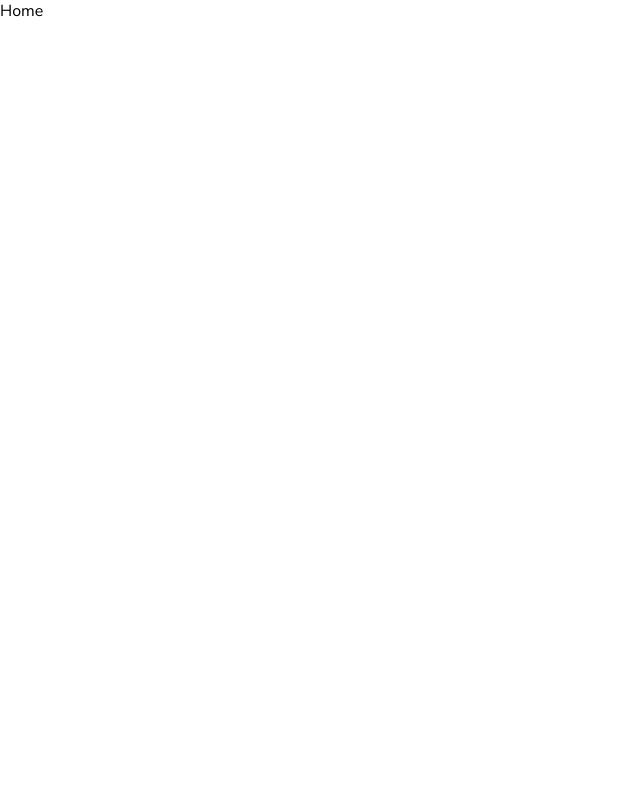
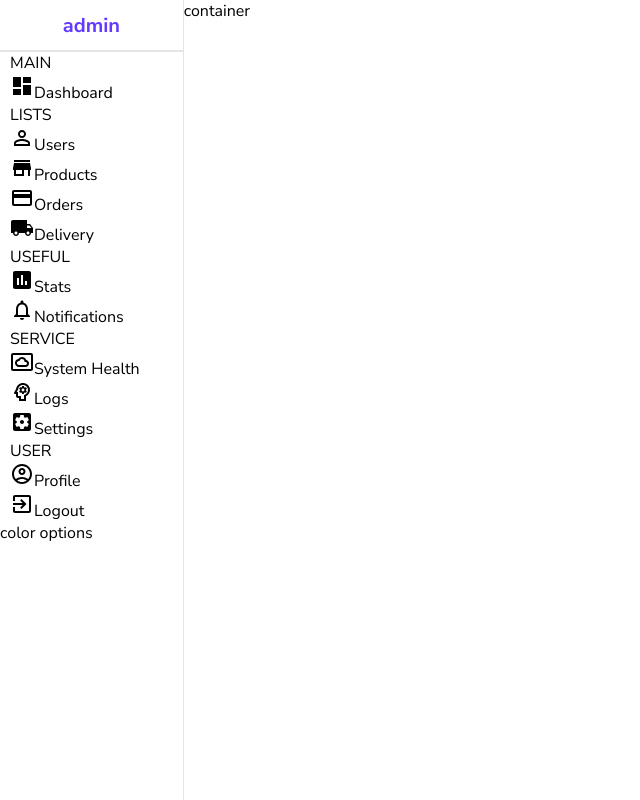
Before and after one commit to madams5320/react-admin-app, a React (Create React App) app: page / in a window 1280 px wide. Shown: the whole page, without its empty margins (0-640 px from the left). Built offline with nearby package versions, Linux system fonts and the light colour scheme.

Commit message:
create sidebar

```diff
--- a/package.json
+++ b/package.json
@@ -3,6 +3,10 @@
   "version": "0.1.0",
   "private": true,
   "dependencies": {
+    "@emotion/react": "^11.9.0",
+    "@emotion/styled": "^11.8.1",
+    "@mui/icons-material": "^5.8.2",
+    "@mui/material": "^5.8.2",
     "@testing-library/jest-dom": "^5.16.4",
     "@testing-library/react": "^13.3.0",
     "@testing-library/user-event": "^13.5.0",
--- /dev/null
+++ b/src/components/sidebar/Sidebar.js
@@ -0,0 +1,98 @@
+import './Sidebar.scss';
+
+// icons from material ui
+import DashboardIcon from '@mui/icons-material/Dashboard';
+import PersonOutlineOutlinedIcon from '@mui/icons-material/PersonOutlineOutlined';
+import StoreIcon from '@mui/icons-material/Store';
+import CreditCardIcon from '@mui/icons-material/CreditCard';
+import LocalShippingIcon from '@mui/icons-material/LocalShipping';
+import InsertChartIcon from '@mui/icons-material/InsertChart';
+import NotificationsNoneOutlinedIcon from '@mui/icons-material/NotificationsNoneOutlined';
+import SettingsSystemDaydreamOutlinedIcon from '@mui/icons-material/SettingsSystemDaydreamOutlined';
+import PsychologyOutlinedIcon from '@mui/icons-material/PsychologyOutlined';
+import SettingsApplicationsIcon from '@mui/icons-material/SettingsApplications';
+import AccountCircleOutlinedIcon from '@mui/icons-material/AccountCircleOutlined';
+import ExitToAppOutlinedIcon from '@mui/icons-material/ExitToAppOutlined';
+
+const Sidebar = () => {
+  return (
+    <div className="sidebar">
+      {/* logo */}
+      <div className="top">
+        <span className="logo">admin</span>
+      </div>
+
+      {/* horizontal line */}
+      <hr />
+
+      {/* logo */}
+      <div className="center">
+        <ul>
+          {/* TITLE */}
+          <p className="title">MAIN</p>
+          <li>
+            <DashboardIcon className="icon" />
+            <span>Dashboard</span>
+          </li>
+          {/* TITLE */}
+          <p className="title">LISTS</p>
+          <li>
+            <PersonOutlineOutlinedIcon className="icon" />
+            <span>Users</span>
+          </li>
+          <li>
+            <StoreIcon className="icon" />
+            <span>Products</span>
+          </li>
+          <li>
+            <CreditCardIcon className="icon" />
+            <span>Orders</span>
+          </li>
+          <li>
+            <LocalShippingIcon className="icon" />
+            <span>Delivery</span>
+          </li>
+          {/* TITLE */}
+          <p className="title">USEFUL</p>
+          <li>
+            <InsertChartIcon className="icon" />
+            <span>Stats</span>
+          </li>
+          <li>
+            <NotificationsNoneOutlinedIcon className="icon" />
+            <span>Notifications</span>
+          </li>
+          {/* TITLE */}
+          <p className="title">SERVICE</p>
+          <li>
+            <SettingsSystemDaydreamOutlinedIcon className="icon" />
+            <span>System Health</span>
+          </li>
+          <li>
+            <PsychologyOutlinedIcon className="icon" />
+            <span>Logs</span>
+          </li>
+          <li>
+            <SettingsApplicationsIcon className="icon" />
+            <span>Settings</span>
+          </li>
+          {/* TITLE */}
+          <p className="title">USER</p>
+          <li>
+            <AccountCircleOutlinedIcon className="icon" />
+            <span>Profile</span>
+          </li>
+          <li>
+            <ExitToAppOutlinedIcon className="icon" />
+            <span>Logout</span>
+          </li>
+        </ul>
+      </div>
+
+      {/* logo */}
+      <div className="bottom">color options</div>
+    </div>
+  );
+};
+
+export default Sidebar;
--- /dev/null
+++ b/src/components/sidebar/Sidebar.scss
@@ -0,0 +1,39 @@
+.sidebar {
+  // give flex item size
+  flex: 1;
+  border-right: 0.5px solid rgb(230, 227, 227);
+  // give height of container the full height of screen
+  min-height: 100vh;
+  // give color for darkmode
+  background-color: white;
+
+  .top {
+    height: 50px;
+    // use flex to center item in container
+    display: flex;
+    align-items: center;
+    justify-content: center;
+
+    .logo {
+      font-size: 20px;
+      font-weight: bold;
+      color: #6439ff;
+    }
+  }
+
+  hr {
+    height: 0;
+    border: 0.5px solid rgb(230, 227, 227);
+  }
+
+  .center {
+    padding-left: 10px;
+
+    ul {
+      list-style: none;
+      // get rid of ul custom margin and padding
+      margin: 0;
+      padding: 0;
+    }
+  }
+}
--- a/src/pages/home/Home.js
+++ b/src/pages/home/Home.js
@@ -1,7 +1,13 @@
+import Sidebar from '../../components/sidebar/Sidebar';
 import './Home.scss';
 
 const Home = () => {
-  return <div className="home">Home</div>;
+  return (
+    <div className="home">
+      <Sidebar />
+      <div className='homeContainer'>container</div>
+    </div>
+  );
 };
 
 export default Home;
--- a/src/pages/home/Home.scss
+++ b/src/pages/home/Home.scss
@@ -0,0 +1,10 @@
+// display flex to modify child items
+// this will make child items horizonal
+.home {
+  display: flex;
+
+  .homeContainer {
+    // give flex item size
+    flex: 6;
+  }
+}
```
Also changed, not shown: src/components/navbar/Navbar.js (added, +9 -0 lines), src/components/navbar/Navbar.scss (added), 2 other files (tests, documents, lock files or other folders).
